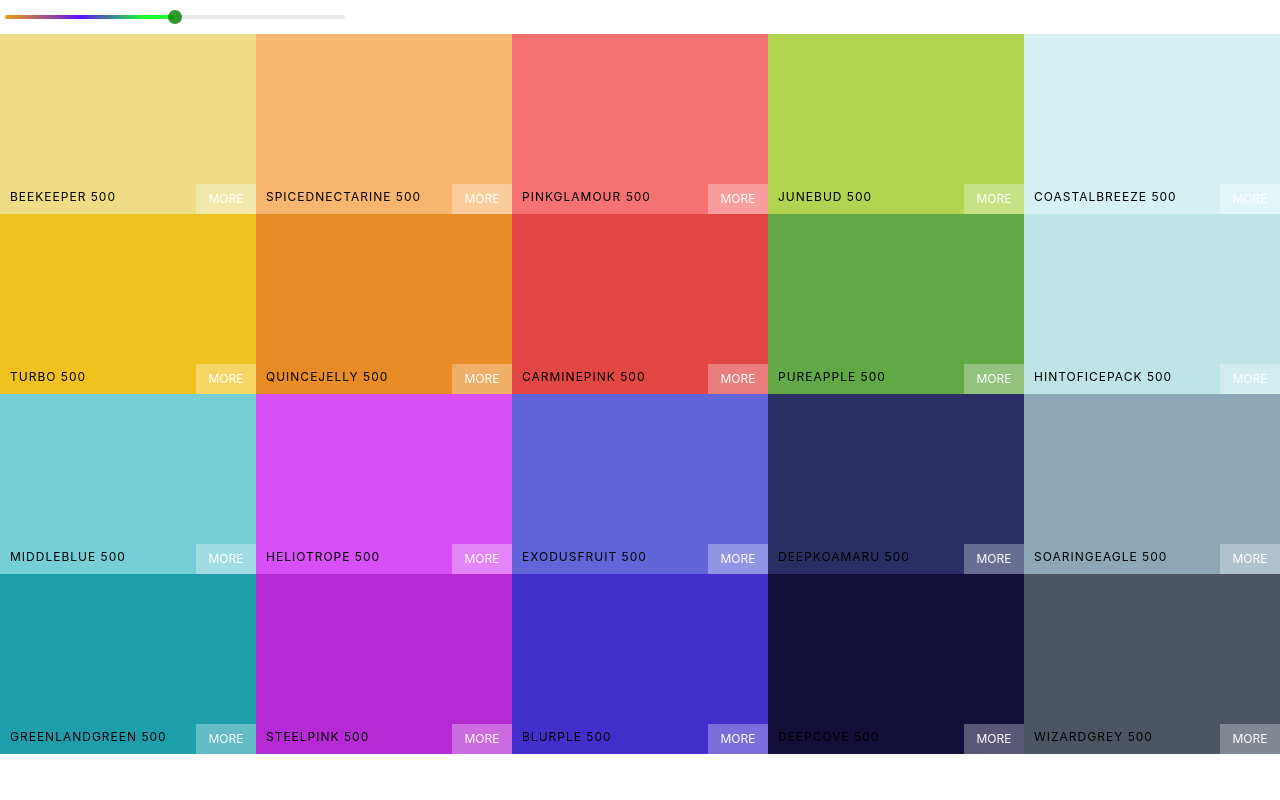
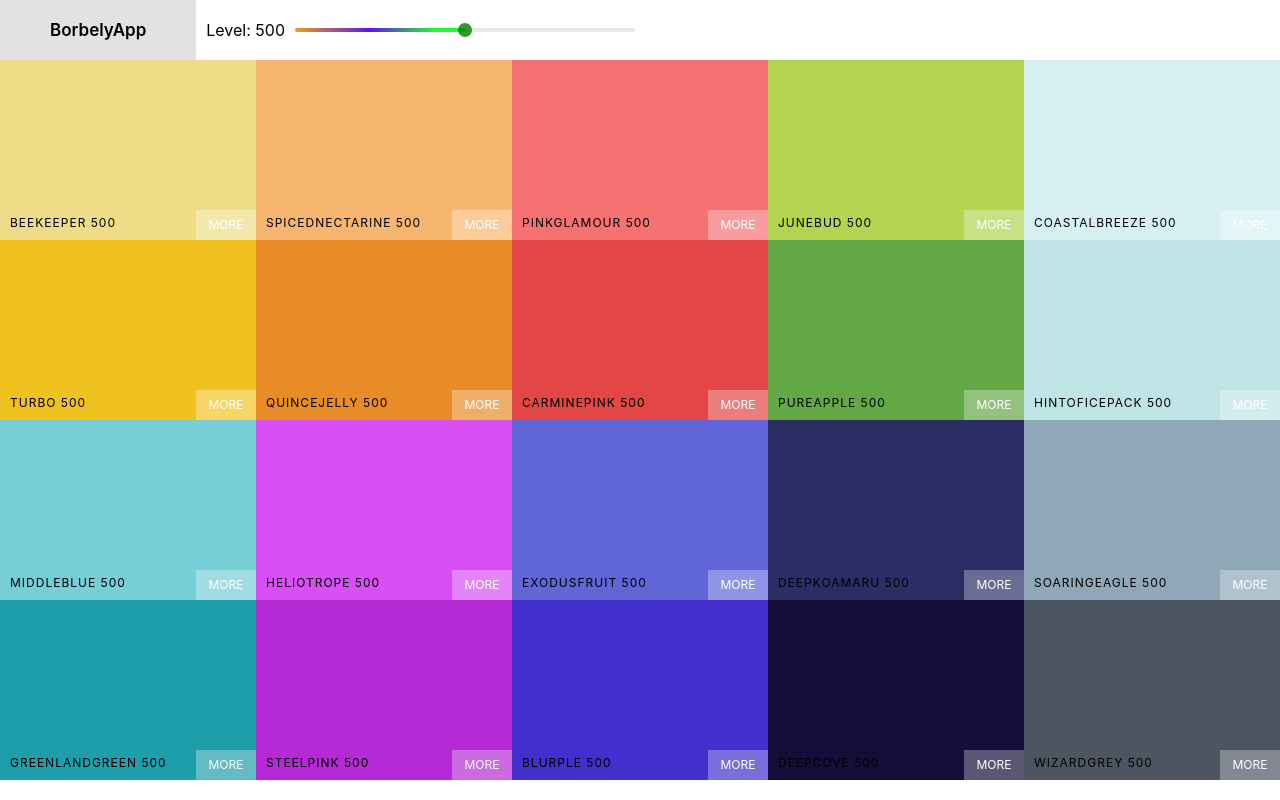
Before and after one commit to MatheusBorbely/color-project-react, a React (Create React App) app: page / in a window 1280 px wide. Built offline with nearby package versions, Linux system fonts and the light colour scheme.

Commit message:
Adicionando NavBar componente

```diff
--- a/package.json
+++ b/package.json
@@ -3,6 +3,9 @@
   "version": "0.1.0",
   "private": true,
   "dependencies": {
+    "@emotion/react": "^11.10.4",
+    "@emotion/styled": "^11.10.4",
+    "@mui/material": "^5.10.11",
     "@testing-library/jest-dom": "^5.16.5",
     "@testing-library/react": "^13.4.0",
     "@testing-library/user-event": "^13.5.0",
--- /dev/null
+++ b/src/NavBar.css
@@ -0,0 +1,54 @@
+.NavBar-container{
+    display: flex;
+    justify-content: space-between;
+}
+
+.level-container{
+    display: flex;
+    gap: 10px;
+}
+.slider-container{
+    display: flex;
+    gap: 5px;
+    justify-content: center;
+    align-items: center;
+}
+.logo {
+    padding: 20px 50px;
+    display: flex;
+    justify-content: center;
+    align-items: center;
+    background: #e2e2e2;
+    font-size: 17px;
+}
+.logo a{
+    text-decoration: none;
+    color: black;
+    font-weight: 600;
+}
+.slider{
+    width: 340px;
+    margin: 10px 5px;
+}
+.rc-slider-track {
+    position: absolute;
+    height: 4px;
+    background-color: none;
+    border-radius: 6px;
+    background-image: bac;
+    background: linear-gradient(90deg, rgba(243,156,18,1) 0%, rgba(93,18,243,1) 44%, rgba(0,255,21,0.8659664549413515) 82%);
+}
+
+.rc-slider-handle,
+.rc-slider-handle:hover,
+.rc-slider-handle:active,
+.rc-slider-handle:focus
+{
+    background-color: green;
+    outline: none;
+    border: 2px solid green;
+    box-shadow: none;
+}
+.slider-container{
+
+}
--- /dev/null
+++ b/src/NavBar.js
@@ -0,0 +1,44 @@
+import { React, Component } from "react";
+import Slider from "rc-slider";
+import "rc-slider/assets/index.css";
+import "./NavBar.css";
+
+class NavBar extends Component{
+    constructor(props){
+        super(props);
+
+    }
+
+    render(){
+        const {level, changeLevel} = this.props;
+        return(
+            <header className="NavBar">
+                <div className="NavBar-container">
+                    <div className="level-container">
+                        <div className="logo">
+                            <a href="#">BorbelyApp</a>
+                        </div>
+                        <div className="slider-container">
+                            <span>Level: {level}</span>
+                            <div className="slider">
+                                <Slider
+                                    defaultValue={level}
+                                    min={100}
+                                    max={900}
+                                    step={100}
+                                    onAfterChange={changeLevel}
+                                />
+                            </div>
+                        </div>
+                    </div>
+                    <div className="changeColor-container">
+
+                    </div>
+                </div>
+            </header>
+        );
+    }
+
+}
+
+export default NavBar;
--- a/src/Pallete.css
+++ b/src/Pallete.css
@@ -6,29 +6,4 @@
     height: 90%;
     display: flex;
     flex-wrap: wrap;
-
 }
-
-.slider{
-    width: 340px;
-    margin: 10px 5px;
-}
-.rc-slider-track {
-    position: absolute;
-    height: 4px;
-    background-color: none;
-    border-radius: 6px;
-    background-image: bac;
-    background: linear-gradient(90deg, rgba(243,156,18,1) 0%, rgba(93,18,243,1) 44%, rgba(0,255,21,0.8659664549413515) 82%);
-}
-
-.rc-slider-handle,
-.rc-slider-handle:hover,
-.rc-slider-handle:active,
-.rc-slider-handle:focus
-{
-    background-color: green;
-    outline: none;
-    border: 2px solid green;
-    box-shadow: none;
-}
--- a/src/Pallete.js
+++ b/src/Pallete.js
@@ -1,7 +1,6 @@
 import { React, Component } from "react";
 import ColorBox from "./ColorBox.js";
-import Slider from "rc-slider";
-import "rc-slider/assets/index.css";
+import NavBar from "./NavBar.js";
 import "./Pallete.css";
 
 class Pallete extends Component{
@@ -20,16 +19,7 @@ class Pallete extends Component{
         ));
         return(
             <div className="Pallete">
-                <div className="slider">
-                    <Slider
-                        defaultValue={this.state.level}
-                        min={100}
-                        max={900}
-                        step={100}
-                        onAfterChange={this.changeLevel}
-                    />
-                </div>
-
+                <NavBar level={this.state.level} changeLevel={this.changeLevel}/>
                 <div className="Pallete-colors">
                     {colorBoxes}
                 </div>
```
Also changed, not shown: 1 other file (tests, documents, lock files or other folders).
